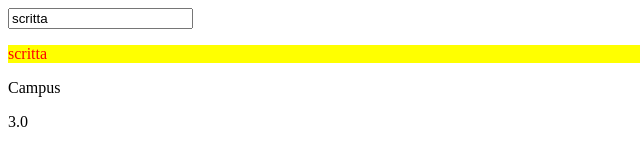
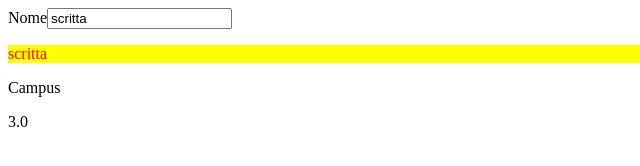
Before and after one commit to vaas-97/test2, a plain HTML site: page index.html in a window 1280 px wide. Shown: the full height of the page, 0-640 px from the left. Drawn offline with nearby package versions, Linux system fonts and the light colour scheme.

Commit message:
name return

```diff
--- a/index.html
+++ b/index.html
@@ -31,7 +31,7 @@
   <body>
    <div id="container">
 
-   <input type="text" id="dettaglio_nome"/>
+   Nome<input type="text" id="dettaglio_nome"/>
 
   <p id="boh"></p>
 
```
